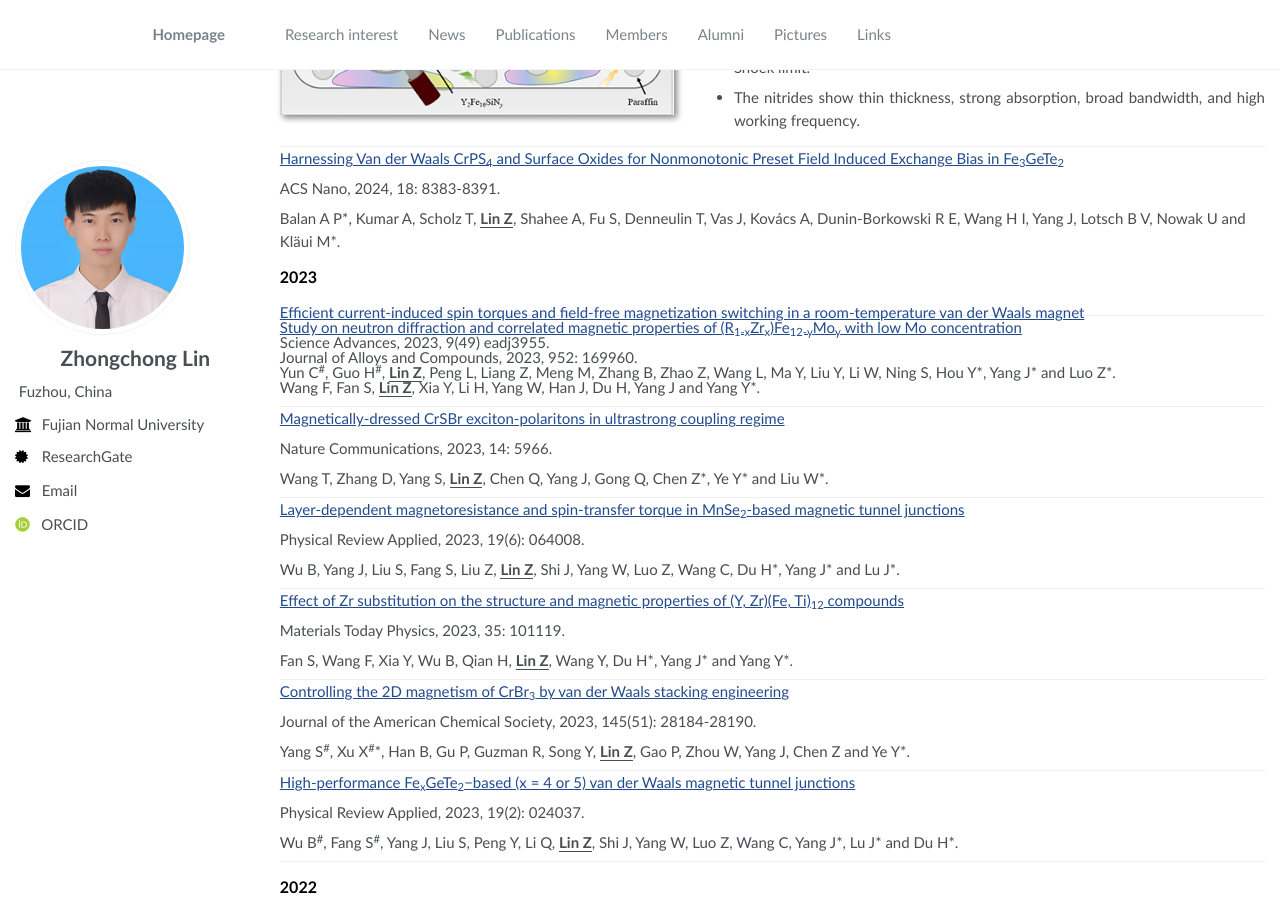
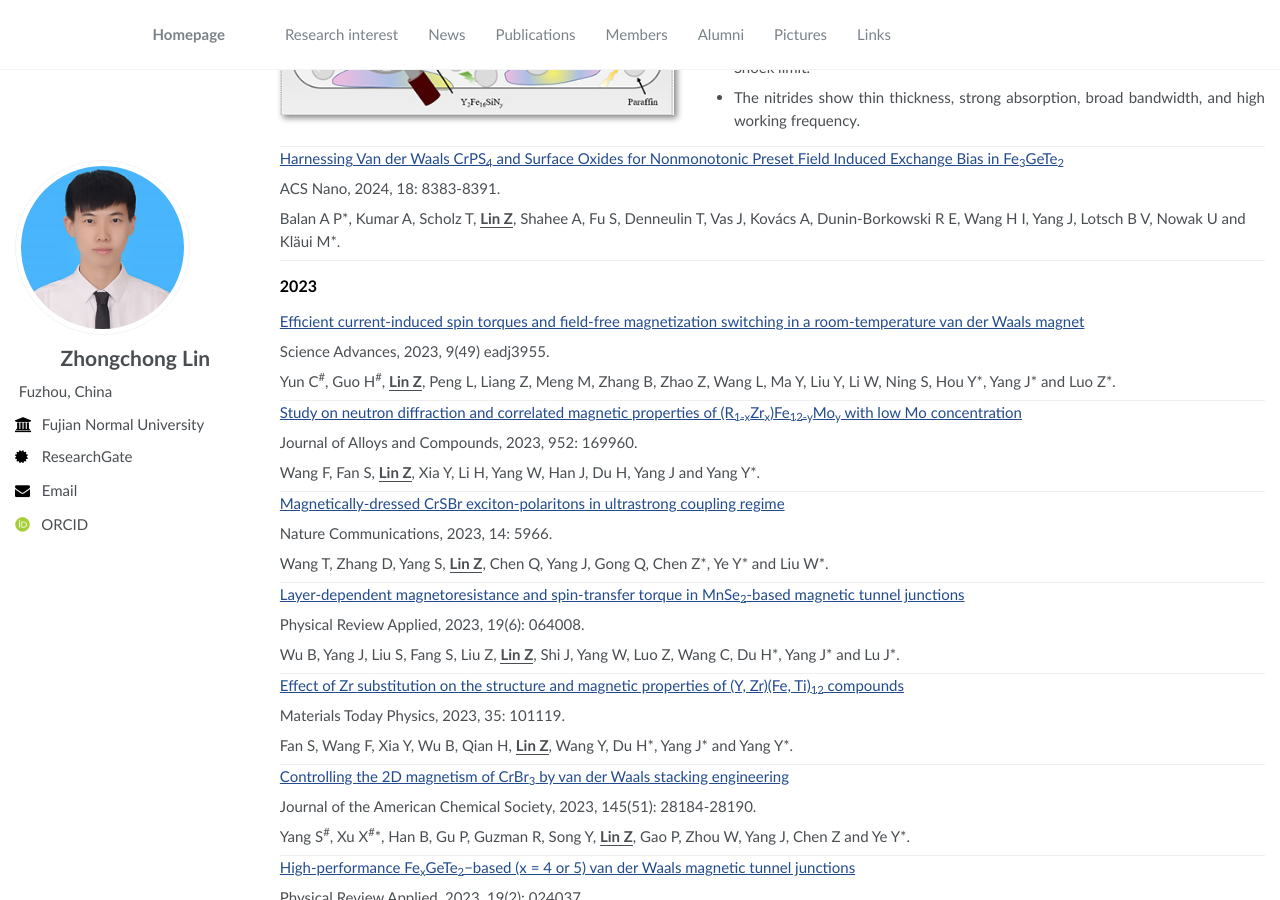
Before and after one commit to zhongchonglin/zhongchonglin.github.io, a Jekyll site: the page built from _pages/about.md, in a window 1280 px wide and 900 px high, scrolled down 2215 px. Built offline with Jekyll 4.4.1, drawn with Linux system fonts in a browser that asks for light colours; some web fonts are replaced.

Commit message:
Update about.md

```diff
--- a/_pages/about.md
+++ b/_pages/about.md
@@ -72,7 +72,7 @@ redirect_from:
             </div>
 </div>
 
-<div>
+<div style="border-bottom: 1px #efefef solid">
 
   <p><a href="https://pubs.acs.org/doi/10.1021/acsnano.3c13034">Harnessing Van der Waals CrPS<sub>4</sub> and Surface Oxides for Nonmonotonic Preset Field Induced Exchange Bias in Fe<sub>3</sub>GeTe<sub>2</sub></a> <br>
                 <p>ACS Nano, 2024, 18: 8383-8391.</p>
@@ -87,7 +87,7 @@ redirect_from:
 
 
 
-<div style="height: 1.0em;border-bottom: 1px #efefef solid">
+<div style="border-bottom: 1px #efefef solid">
   <p style="white-space: normal;"><a href="https://www.science.org/doi/10.1126/sciadv.adj3955">Efficient current-induced spin torques and field-free magnetization switching in a room-temperature van der Waals magnet</a> <br>
                 <p>Science Advances, 2023, 9(49) eadj3955.</p>
                 <p>Yun C<sup>#</sup>, Guo H<sup>#</sup>, <strong><u>Lin Z</u></strong>, Peng L, Liang Z, Meng M, Zhang B, Zhao Z, Wang L, Ma Y, Liu Y, Li W, Ning S, Hou Y*, Yang J* and Luo Z*.</p>
```
